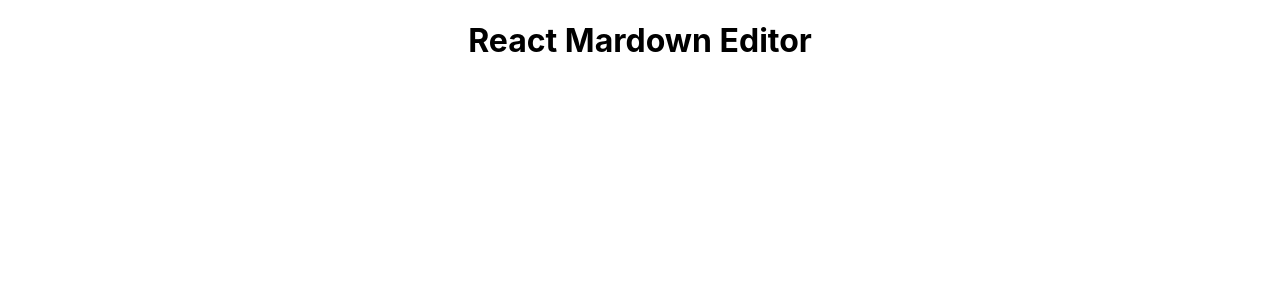
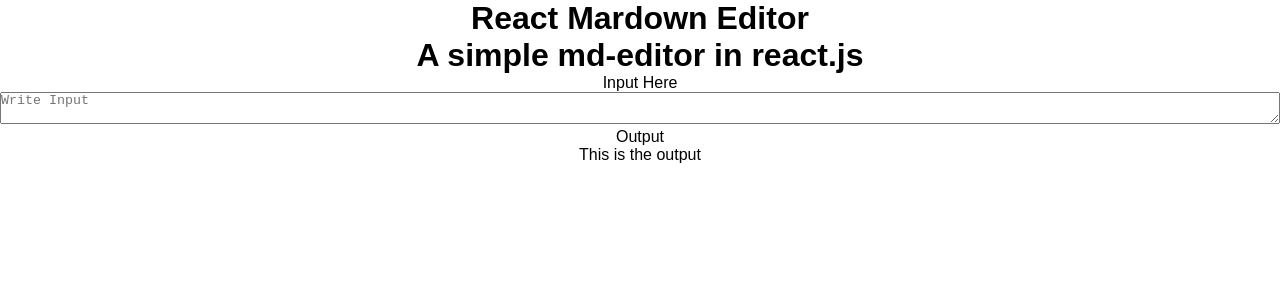
Before and after one commit to its-kumar-yash/react-markdown-editor-app, a React (Create React App) app: page / in a window 1280 px wide. Shown: the top 300 px of the page. Built offline with nearby package versions, Linux system fonts and the light colour scheme.

Commit message:
created basic structure

```diff
--- a/src/App.css
+++ b/src/App.css
@@ -1,38 +1,11 @@
+* {
+  width: 100%;
+  padding: 0;
+  margin: 0;
+  box-sizing: border-box;
+}
+
 .App {
+  font-family: sans-serif;
   text-align: center;
 }
-
-.App-logo {
-  height: 40vmin;
-  pointer-events: none;
-}
-
-@media (prefers-reduced-motion: no-preference) {
-  .App-logo {
-    animation: App-logo-spin infinite 20s linear;
-  }
-}
-
-.App-header {
-  background-color: #282c34;
-  min-height: 100vh;
-  display: flex;
-  flex-direction: column;
-  align-items: center;
-  justify-content: center;
-  font-size: calc(10px + 2vmin);
-  color: white;
-}
-
-.App-link {
-  color: #61dafb;
-}
-
-@keyframes App-logo-spin {
-  from {
-    transform: rotate(0deg);
-  }
-  to {
-    transform: rotate(360deg);
-  }
-}
--- a/src/App.js
+++ b/src/App.js
@@ -1,9 +1,17 @@
-import './App.css';
+import React from "react";
+import "./App.css";
+import Result from "./components/Result";
+import MarkedInput from "./components/MarkedInput";
 
 function App() {
   return (
     <div className="App">
-      <h1>React Mardown Editor</h1>
+      <h1 className="title">React Mardown Editor</h1>
+      <h1 className="para">A simple md-editor in react.js</h1>
+      <div className="editor-container">
+        <MarkedInput />
+        <Result />
+      </div>
     </div>
   );
 }
--- /dev/null
+++ b/src/components/MarkedInput.jsx
@@ -0,0 +1,13 @@
+import React from "react";
+import "./MarkedInput.css";
+
+const MarkedInput = () => {
+  return (
+    <div className="container">
+      <div className="title">Input Here</div>
+      <textarea className="textarea-container" placeholder="Write Input"></textarea>
+    </div>
+  );
+};
+
+export default MarkedInput;
--- /dev/null
+++ b/src/components/Result.jsx
@@ -0,0 +1,13 @@
+import React from "react";
+import "./Result.css";
+
+const Result = () => {
+  return (
+    <div className="container">
+      <div className="title">Output</div>
+      <div className="result-area">This is the output</div>
+    </div>
+  );
+};
+
+export default Result;
```
Also changed, not shown: src/components/MarkedInput.css (added), src/components/Result.css (added).
